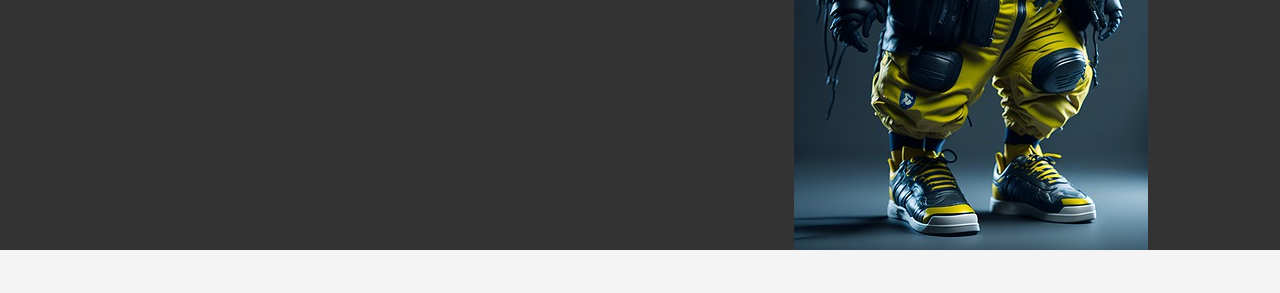
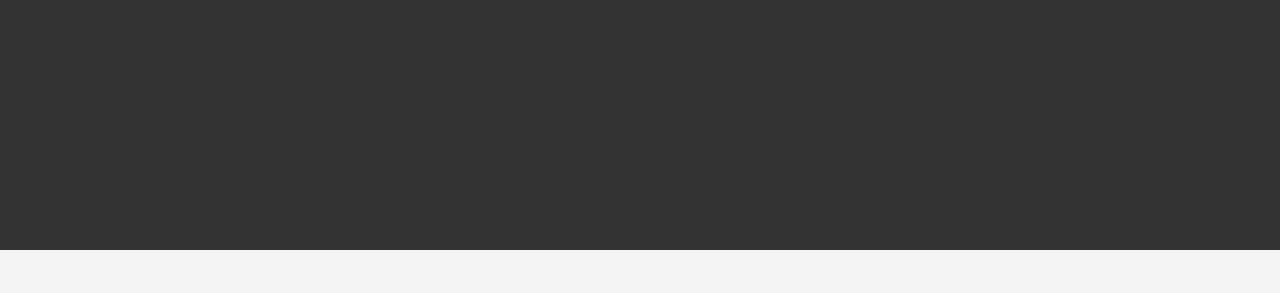
Before and after one commit to Stevecmd/terraform-beginner-bootcamp-2023, a website: page public/index.html in a window 1280 px wide. Shown: the part 390-683 px from the top of the page. Drawn offline with nearby package versions, Linux system fonts and the light colour scheme.

```diff
--- a/public/index.html
+++ b/public/index.html
@@ -39,9 +39,9 @@
             <p>Explore the content and get to know more about us.</p>
             <a href="#about" class="btn btn-light">Learn More</a>
         </div>
-        <div>
-            <img src="./assets/pikachu-biker.jpg">
-        </div>
+        <!-- <div>
+            <img src="/assets/pikachu-biker.jpg">
+        </div> -->
     </div>
 
     <!-- About Section -->
```
Also changed, not shown: 9 other files.
